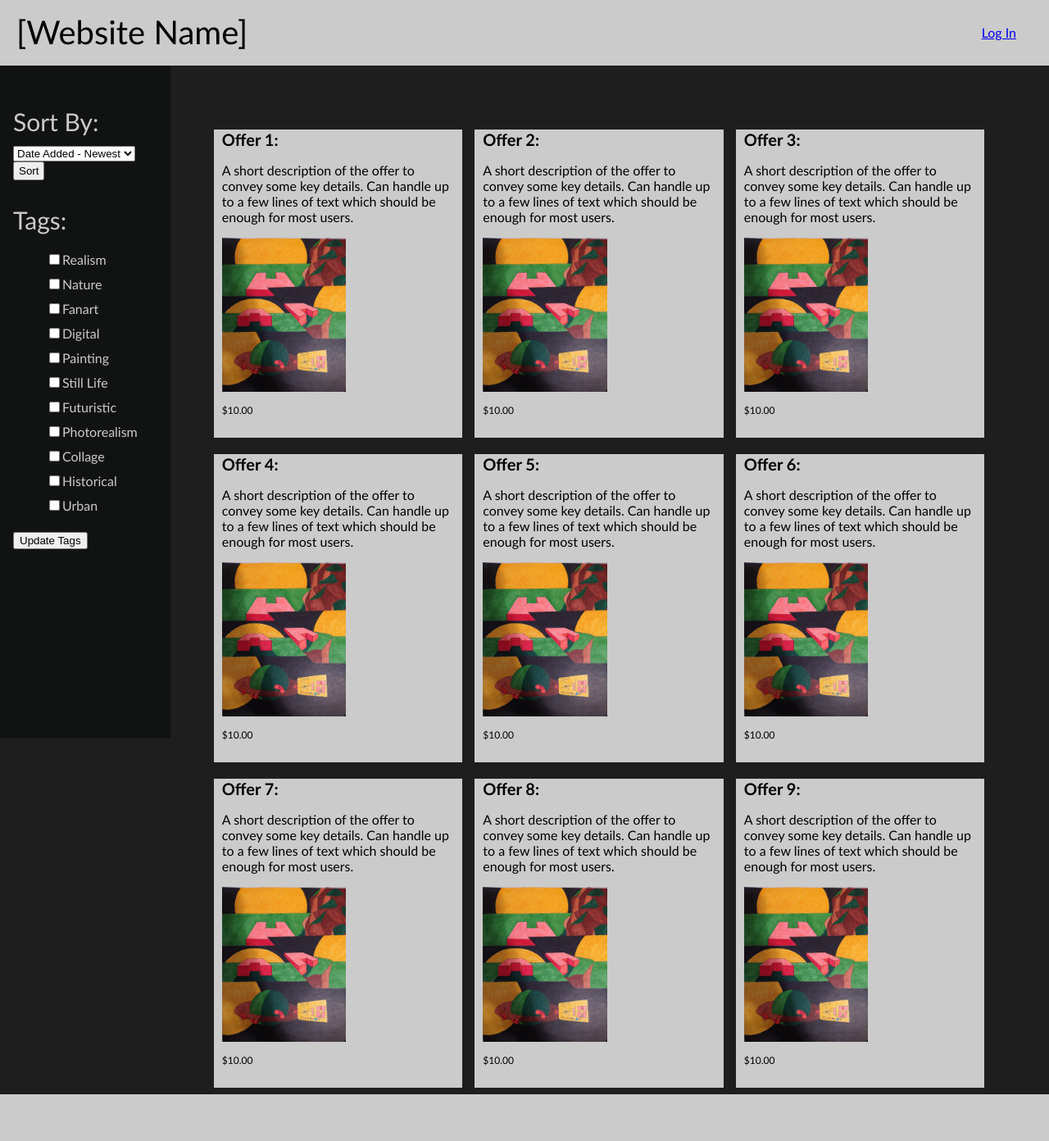
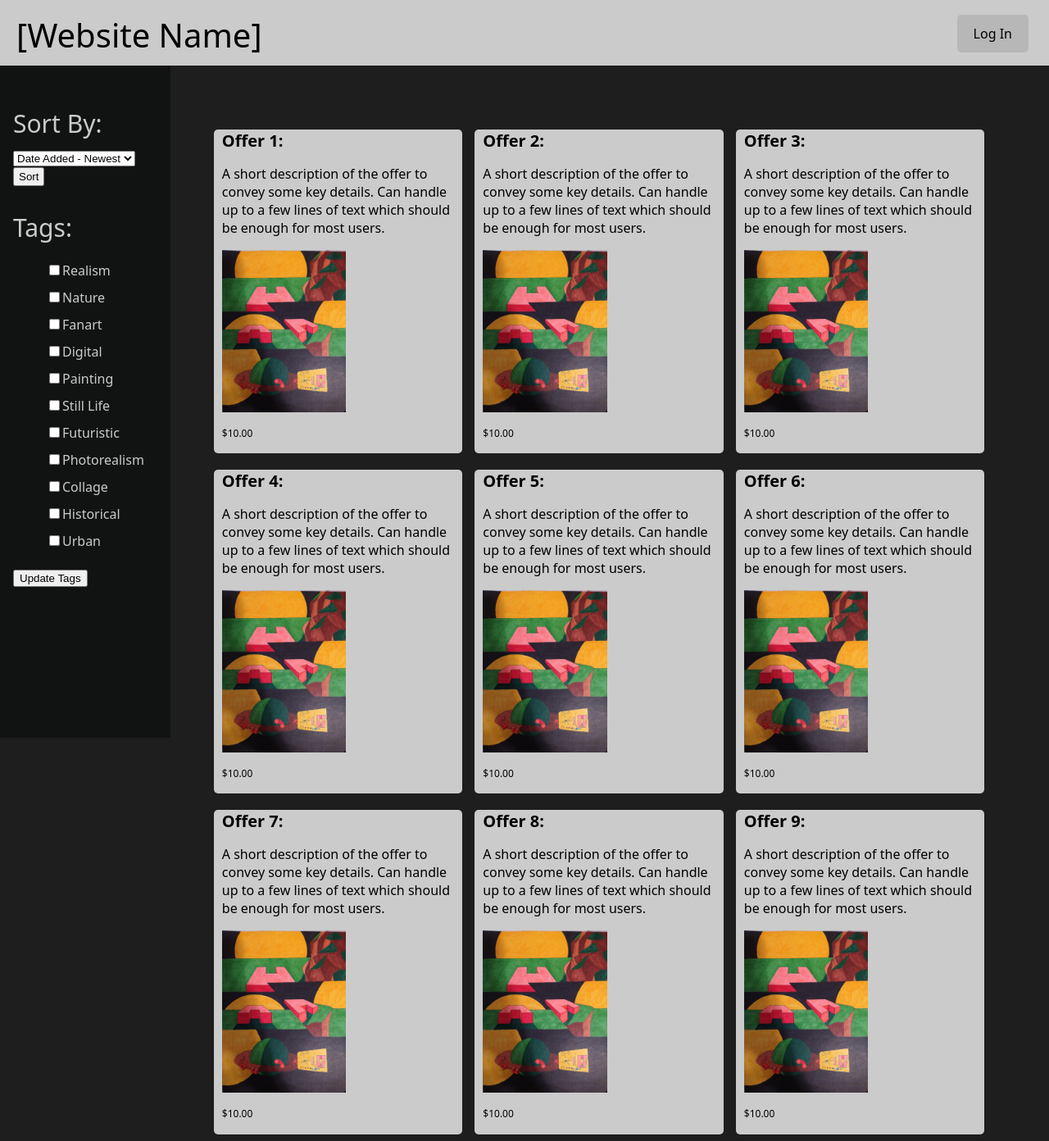
Before and after one commit to maxcutlyp/cits3403, a Flask app: page / in a window 1280 px wide. Shown: the whole page at 82% size. Before the commit the page ends 1335 px from the top, so only its background shows below. Run offline with Flask 3, Linux system fonts and the light colour scheme.

Commit message:
added button border and interactivity for better user experience

```diff
--- a/app/static/homepage.css
+++ b/app/static/homepage.css
@@ -19,9 +19,18 @@
 }
 
 .heading a {
-    padding: 30px 40px 0px 0px;
+    padding: 12px 20px 12px 20px;
+    margin: 18px 25px 0px 0px;
     float: right;
     right: 100px;
+    text-decoration: none;
+    color: currentColor;
+    background-color: #b7b7b7;
+    border-radius: 5px;
+}
+
+.heading a:hover {
+    background-color: #8e8e8e;
 }
 
 .sidebar {
@@ -72,6 +81,7 @@
 .offer {
     box-sizing: border-box;
     background-color: #cbcbcb;
+    border-radius: 5px;
 }
 
 .offer b {
@@ -99,5 +109,5 @@
 
 .background{
     background-color: #1E1E1E;
-    font-family: Calibri;
+    font-family: system-ui;
 }
```
